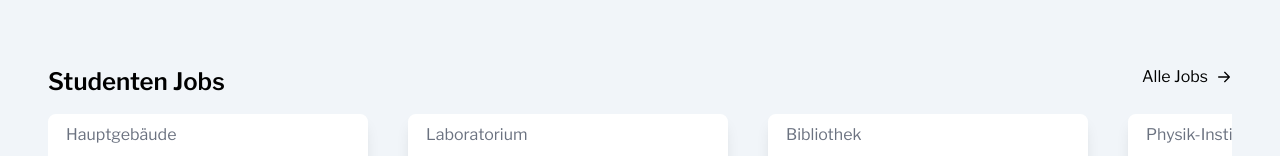
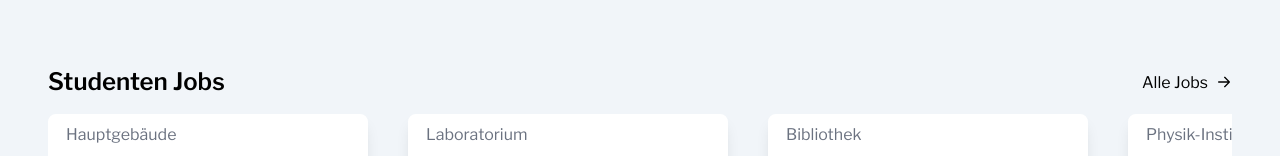
Before and after one commit to skyZcoding/uzh, a Vue app: page / in a window 1280 px wide. Shown: the part 1018-1174 px from the top of the page. Built offline with nearby package versions, Linux system fonts and the light colour scheme.

Commit message:
Added fix for alignment issue

```diff
--- a/src/views/Home.vue
+++ b/src/views/Home.vue
@@ -130,7 +130,7 @@ const facts: Array<Fact> = [
 
     <div class="pt-16 pb-16 normal-spacing">
       <div class="flex flex-col">
-        <div class="mb-4 flex flex-row justify-between">
+        <div class="mb-4 flex flex-row justify-between items-center">
           <h2>Studenten Jobs</h2>
 
           <router-link to="/jobs" class="group">
```
